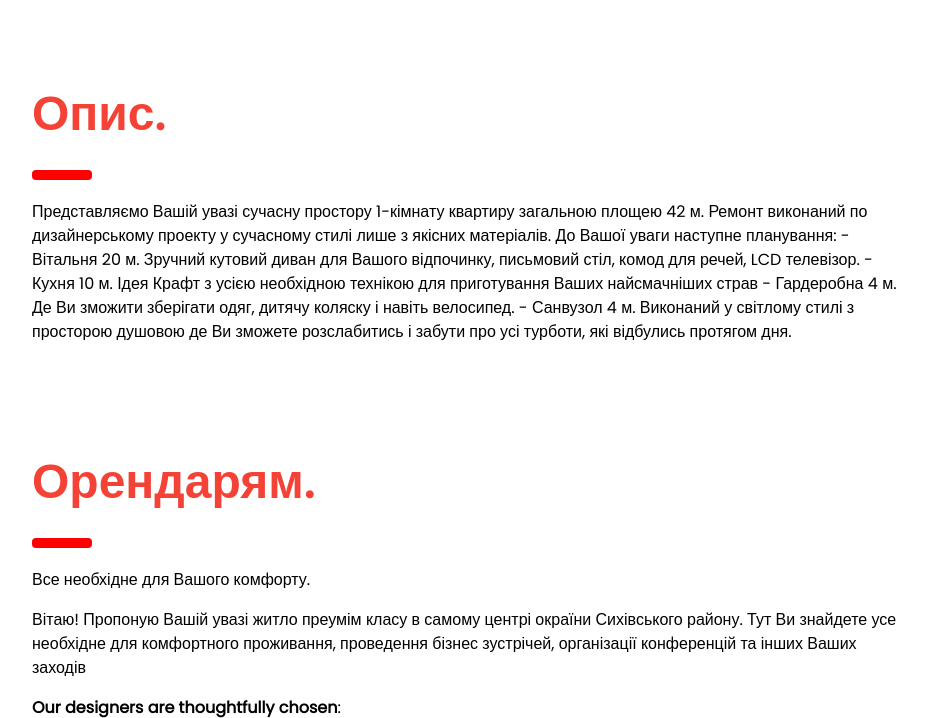
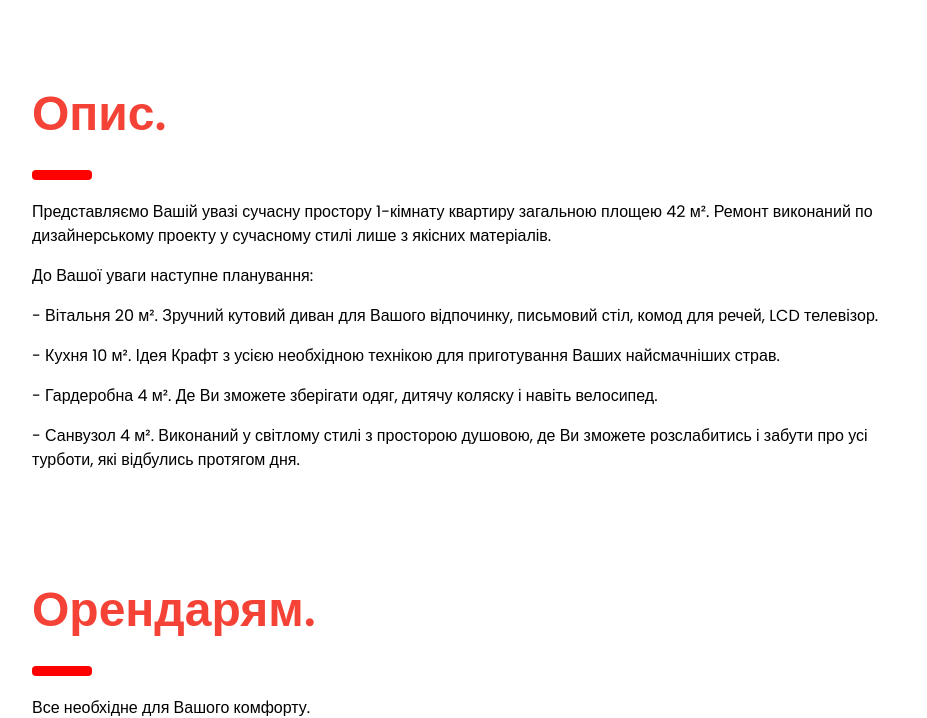
Before and after one commit to YuriiKachur/primerose, a Flask app: page / in a window 1280 px wide. Shown: the part 1420-2138 px from the top of the page, without its empty margins (324-1251 px from the left). Run offline with Flask 3, Linux system fonts and the light colour scheme.

Commit message:
Update index.html

```diff
--- a/templates/index.html
+++ b/templates/index.html
@@ -78,13 +78,17 @@ body {font-size:16px;}
   <div class="w3-container" id="services" style="margin-top:75px">
     <h1 class="w3-xxxlarge w3-text-red"><b>Опис.</b></h1>
     <hr style="width:50px;border:5px solid red" class="w3-round">
-    <p>Представляємо Вашій увазі сучасну простору 1-кімнату квартиру загальною площею 42 м. Ремонт виконаний по дизайнерському проекту у сучасному стилі лише з якісних матеріалів. До Вашої уваги наступне планування:
-      - Вітальня 20 м. Зручний кутовий диван для Вашого відпочинку, письмовий стіл, комод для речей, LCD телевізор.
-      - Кухня 10 м. Ідея Крафт з усією необхідною технікою для приготування Ваших найсмачніших страв
-      - Гардеробна 4 м. Де Ви зможити зберігати одяг, дитячу коляску і навіть велосипед.
-      - Санвузол 4 м. Виконаний у світлому стилі з просторою душовою де Ви зможете розслабитись і забути про усі турботи, які відбулись протягом дня.
+    <p>Представляємо Вашій увазі сучасну простору 1-кімнату квартиру загальною площею 42 м². Ремонт виконаний по дизайнерському проекту у сучасному стилі лише з якісних матеріалів.</p>
 
-    </p>
+    <p>До Вашої уваги наступне планування:</p>
+
+    <p>- Вітальня 20 м². Зручний кутовий диван для Вашого відпочинку, письмовий стіл, комод для речей, LCD телевізор.</p>
+
+    <p>- Кухня 10 м². Ідея Крафт з усією необхідною технікою для приготування Ваших найсмачніших страв.</p>
+
+    <p>- Гардеробна 4 м². Де Ви зможете зберігати одяг, дитячу коляску і навіть велосипед.</p>
+
+    <p>- Санвузол 4 м². Виконаний у світлому стилі з просторою душовою, де Ви зможете розслабитись і забути про усі турботи, які відбулись протягом дня.</p>
   </div>
 
   <!-- Desiner -->
```
